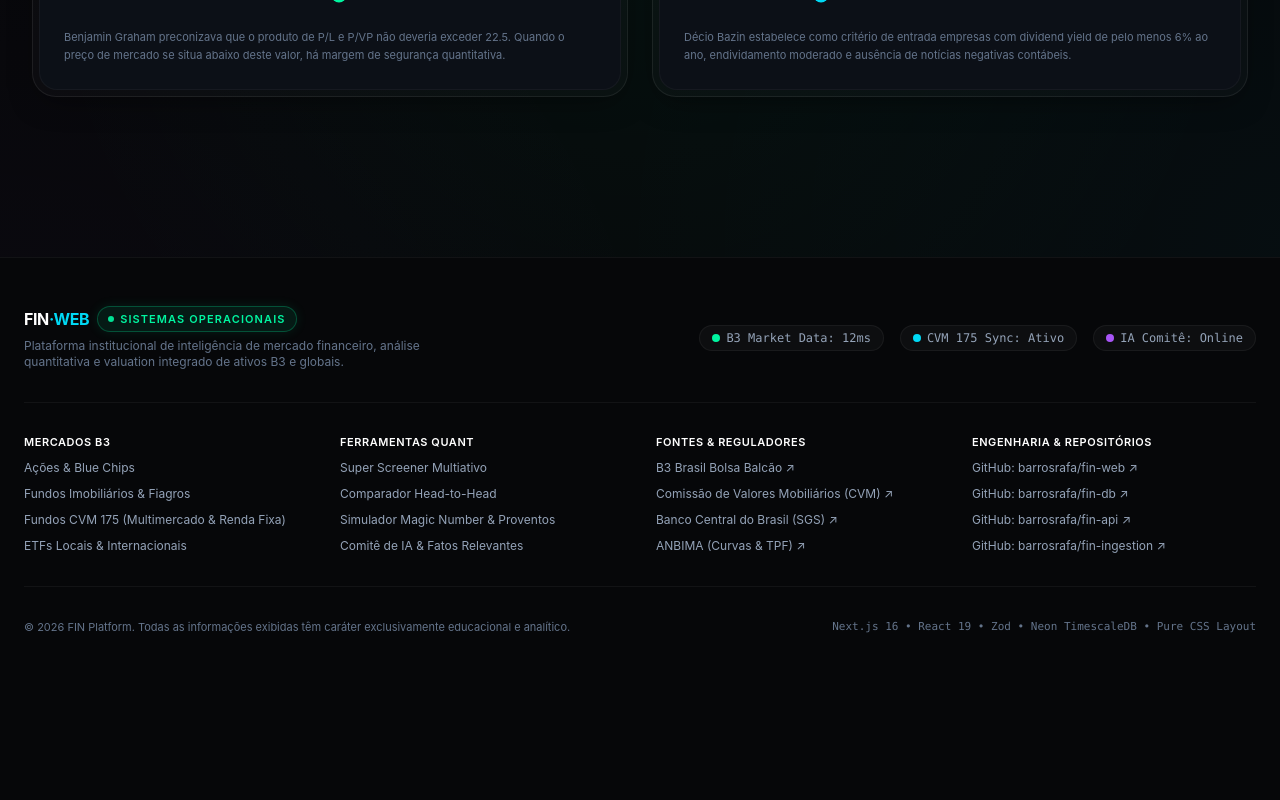
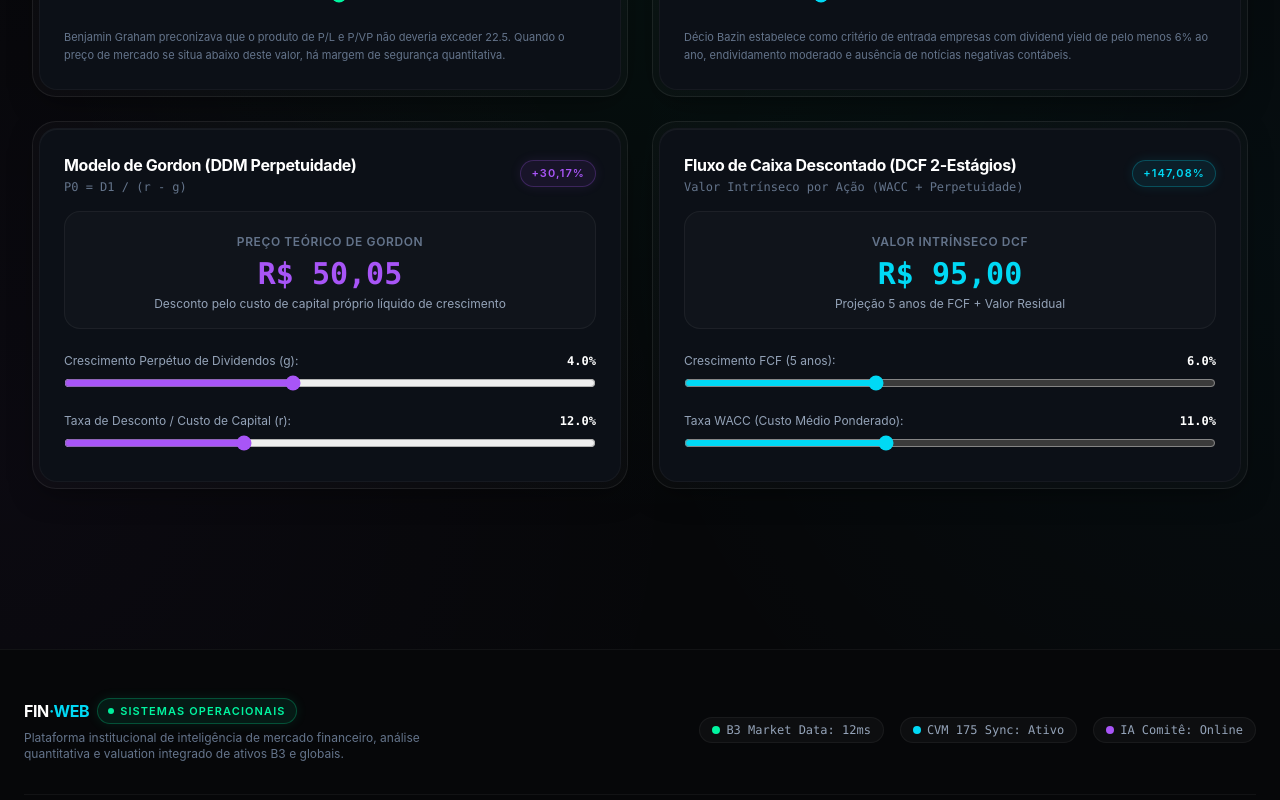
Before and after one commit to barrosrafa/fin-web, a Next.js app: page /acoes/PETR4 in a window 1280 px wide. Shown: the part 880-1680 px from the top of the page. Before the commit the page ends 1563 px from the top, so only its background shows below. Built offline with nearby package versions, Linux system fonts and the light colour scheme.

Commit message:
feat(web): add Gordon Growth and DCF 2-stage interactive valuation calculators with dynamic sliders

```diff
--- a/src/app/acoes/[ticker]/AcaoDetailClient.tsx
+++ b/src/app/acoes/[ticker]/AcaoDetailClient.tsx
@@ -46,6 +46,37 @@
   const dynamicBazinUpside =
     stock.currentPrice > 0
       ? ((dynamicBazin - stock.currentPrice) / stock.currentPrice) * 100
+      : 0;
+
+  // Dynamic Gordon & DCF Interactive States
+  const [gordonGrowth, setGordonGrowth] = useState(0.04);
+  const [gordonDiscount, setGordonDiscount] = useState(0.12);
+  const dynamicGordon =
+    gordonDiscount > gordonGrowth
+      ? (dpaInput * (1 + gordonGrowth)) / (gordonDiscount - gordonGrowth)
+      : 0;
+  const dynamicGordonUpside =
+    stock.currentPrice > 0
+      ? ((dynamicGordon - stock.currentPrice) / stock.currentPrice) * 100
+      : 0;
+
+  const [dcfGrowth5y, setDcfGrowth5y] = useState(0.06);
+  const [dcfWacc, setDcfWacc] = useState(0.11);
+  const [dcfTerminalGrowth, setDcfTerminalGrowth] = useState(0.035);
+  let pvFcf = 0;
+  let curFcf = 6.2;
+  for (let i = 1; i <= 5; i++) {
+    curFcf *= 1 + dcfGrowth5y;
+    pvFcf += curFcf / Math.pow(1 + dcfWacc, i);
+  }
+  const terminalVal =
+    dcfWacc > dcfTerminalGrowth
+      ? (curFcf * (1 + dcfTerminalGrowth)) / (dcfWacc - dcfTerminalGrowth)
+      : 0;
+  const dynamicDcf = pvFcf + terminalVal / Math.pow(1 + dcfWacc, 5);
+  const dynamicDcfUpside =
+    stock.currentPrice > 0
+      ? ((dynamicDcf - stock.currentPrice) / stock.currentPrice) * 100
       : 0;
 
   const isPositive = stock.change24h >= 0;
@@ -352,6 +383,134 @@
               <p className="text-[11px] text-[#64748b] mt-5 leading-relaxed">
                 Décio Bazin estabelece como critério de entrada empresas com dividend yield de pelo menos 6% ao ano, endividamento moderado e ausência de notícias negativas contábeis.
               </p>
+            </Card>
+          </div>
+
+          {/* Gordon Growth Model Card */}
+          <div className="lg:col-span-6">
+            <Card glow="violet">
+              <div className="flex items-center justify-between mb-4">
+                <div>
+                  <h3 className="text-base font-bold text-white tracking-tight">
+                    Modelo de Gordon (DDM Perpetuidade)
+                  </h3>
+                  <p className="text-xs text-[#64748b] font-mono mt-0.5">
+                    P0 = D1 / (r - g)
+                  </p>
+                </div>
+                <Badge variant={dynamicGordonUpside >= 0 ? "violet" : "crimson"}>
+                  {formatPercent(dynamicGordonUpside)}
+                </Badge>
+              </div>
+
+              <div className="p-4 rounded-2xl bg-white/[0.02] border border-white/5 mb-6 text-center">
+                <span className="text-xs text-[#64748b] uppercase tracking-wider font-semibold">
+                  Preço Teórico de Gordon
+                </span>
+                <div className="text-3xl font-black text-[#a855f7] font-mono mt-1">
+                  {formatCurrency(dynamicGordon)}
+                </div>
+                <div className="text-xs text-[#94a3b8] mt-1">
+                  Desconto pelo custo de capital próprio líquido de crescimento
+                </div>
+              </div>
+
+              <div className="flex flex-col gap-4">
+                <div>
+                  <div className="flex justify-between text-xs mb-1">
+                    <span className="text-[#94a3b8]">Crescimento Perpétuo de Dividendos (g):</span>
+                    <span className="font-mono text-white font-bold">{(gordonGrowth * 100).toFixed(1)}%</span>
+                  </div>
+                  <input
+                    type="range"
+                    min="0.01"
+                    max="0.08"
+                    step="0.005"
+                    value={gordonGrowth}
+                    onChange={(e) => setGordonGrowth(parseFloat(e.target.value))}
+                    className="w-full accent-[#a855f7]"
+                  />
+                </div>
+                <div>
+                  <div className="flex justify-between text-xs mb-1">
+                    <span className="text-[#94a3b8]">Taxa de Desconto / Custo de Capital (r):</span>
+                    <span className="font-mono text-white font-bold">{(gordonDiscount * 100).toFixed(1)}%</span>
+                  </div>
+                  <input
+                    type="range"
+                    min="0.09"
+                    max="0.18"
+                    step="0.005"
+                    value={gordonDiscount}
+                    onChange={(e) => setGordonDiscount(parseFloat(e.target.value))}
+                    className="w-full accent-[#a855f7]"
+                  />
+                </div>
+              </div>
+            </Card>
+          </div>
+
+          {/* DCF 2-Estágios Card */}
+          <div className="lg:col-span-6">
+            <Card glow="cyan">
+              <div className="flex items-center justify-between mb-4">
+                <div>
+                  <h3 className="text-base font-bold text-white tracking-tight">
+                    Fluxo de Caixa Descontado (DCF 2-Estágios)
+                  </h3>
+                  <p className="text-xs text-[#64748b] font-mono mt-0.5">
+                    Valor Intrínseco por Ação (WACC + Perpetuidade)
+                  </p>
+                </div>
+                <Badge variant={dynamicDcfUpside >= 0 ? "cyan" : "crimson"}>
+                  {formatPercent(dynamicDcfUpside)}
+                </Badge>
+              </div>
+
+              <div className="p-4 rounded-2xl bg-white/[0.02] border border-white/5 mb-6 text-center">
+                <span className="text-xs text-[#64748b] uppercase tracking-wider font-semibold">
+                  Valor Intrínseco DCF
+                </span>
+                <div className="text-3xl font-black text-[#00d9f5] font-mono mt-1">
+                  {formatCurrency(dynamicDcf)}
+                </div>
+                <div className="text-xs text-[#94a3b8] mt-1">
+                  Projeção 5 anos de FCF + Valor Residual
+                </div>
+              </div>
+
+              <div className="flex flex-col gap-4">
+                <div>
+                  <div className="flex justify-between text-xs mb-1">
+                    <span className="text-[#94a3b8]">Crescimento FCF (5 anos):</span>
+                    <span className="font-mono text-white font-bold">{(dcfGrowth5y * 100).toFixed(1)}%</span>
+                  </div>
+                  <input
+                    type="range"
+                    min="0.01"
+                    max="0.15"
+                    step="0.005"
+                    value={dcfGrowth5y}
+                    onChange={(e) => setDcfGrowth5y(parseFloat(e.target.value))}
+                    className="w-full accent-[#00d9f5]"
+                  />
+                </div>
+                <div>
+                  <div className="flex justify-between text-xs mb-1">
+                    <span className="text-[#94a3b8]">Taxa WACC (Custo Médio Ponderado):</span>
+                    <span className="font-mono text-white font-bold">{(dcfWacc * 100).toFixed(1)}%</span>
+                  </div>
+                  <input
+                    type="range"
+                    min="0.08"
+                    max="0.16"
+                    step="0.005"
+                    value={dcfWacc}
+                    onChange={(e) => setDcfWacc(parseFloat(e.target.value))}
+                    className="w-full accent-[#00d9f5]"
+                  />
+                </div>
+              </div>
             </Card>
           </div>
         </div>
```
